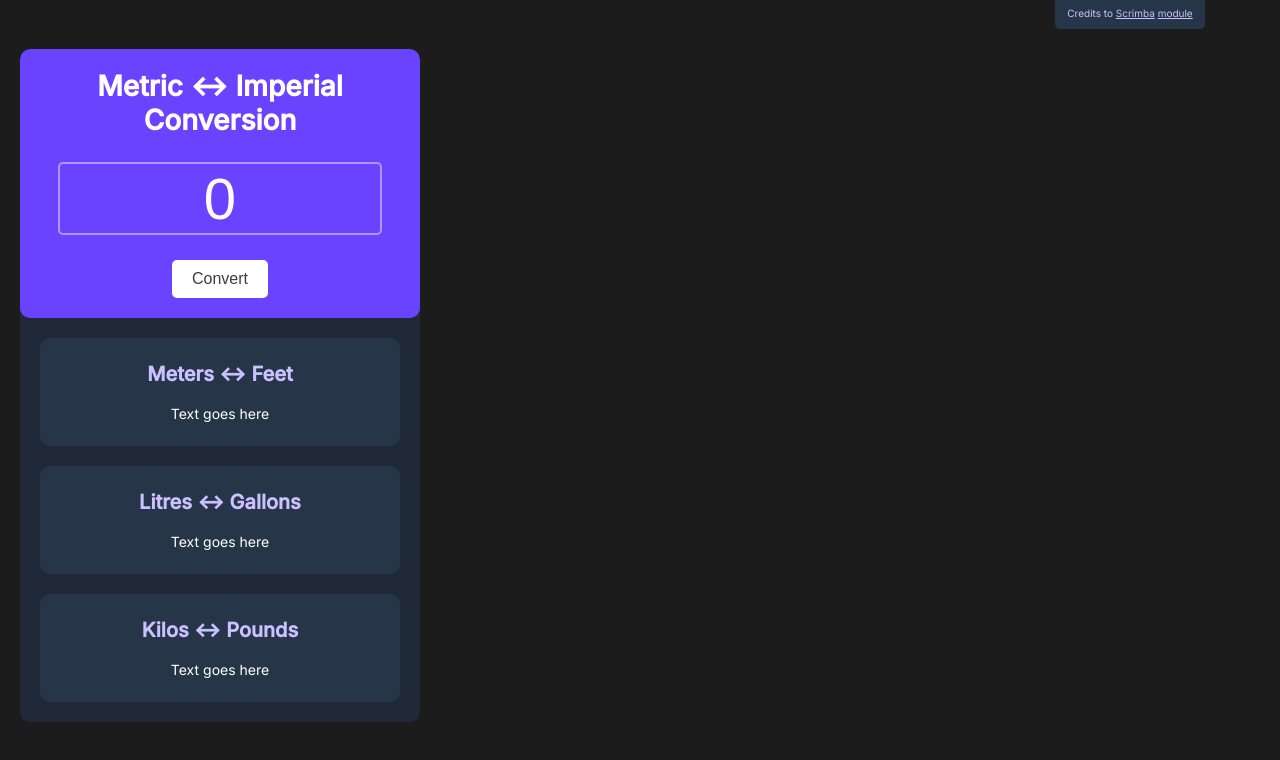
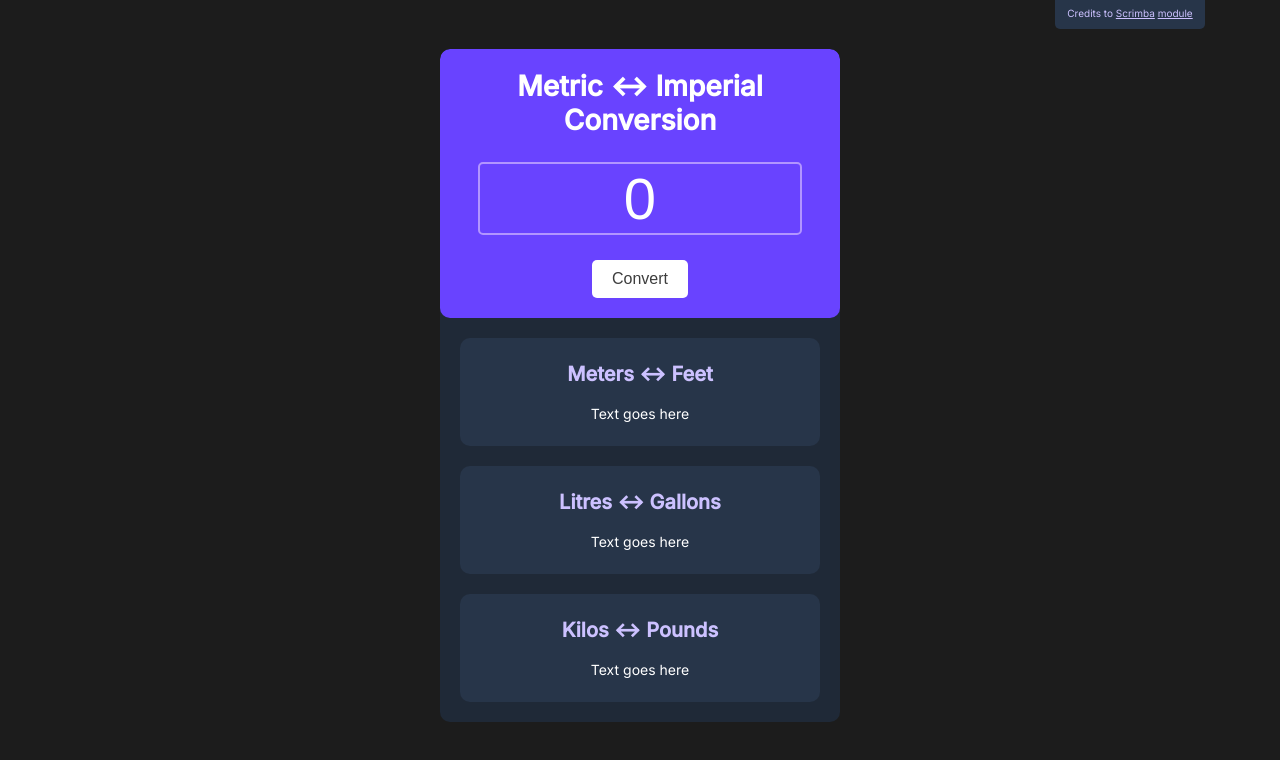
Before and after one commit to SikuDev/scrimba-javascript-course, a browser extension: page unit-converter/index.html in a window 1280 px wide. Drawn offline with Linux system fonts and the light colour scheme.

Commit message:
Fixed mobile

```diff
--- a/unit-converter/index.css
+++ b/unit-converter/index.css
@@ -14,6 +14,8 @@ html {
 
 body {
   background: #1C1C1C;
+  display: grid;
+  place-items: center;
 }
 
 h1 {font-size: 2.8rem;}
@@ -21,7 +23,7 @@ h2 {font-size: 2rem; color: #CCC1FF}
 p {font-size: 1.4rem;}
 
 .container {
-  margin: 2rem 2rem;
+  margin: 2rem 2rem 0;
   max-width: 40rem;
   background: #1F2937;
   overflow: hidden;
```
